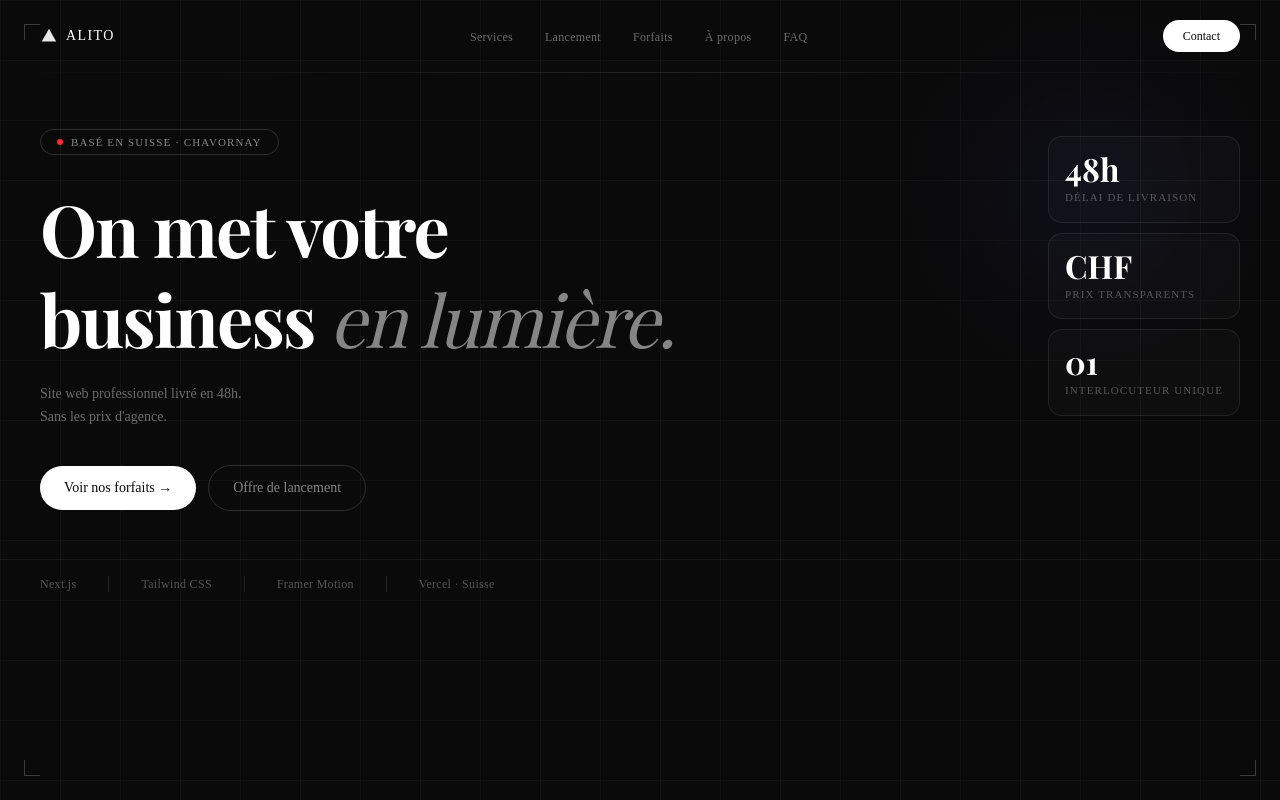
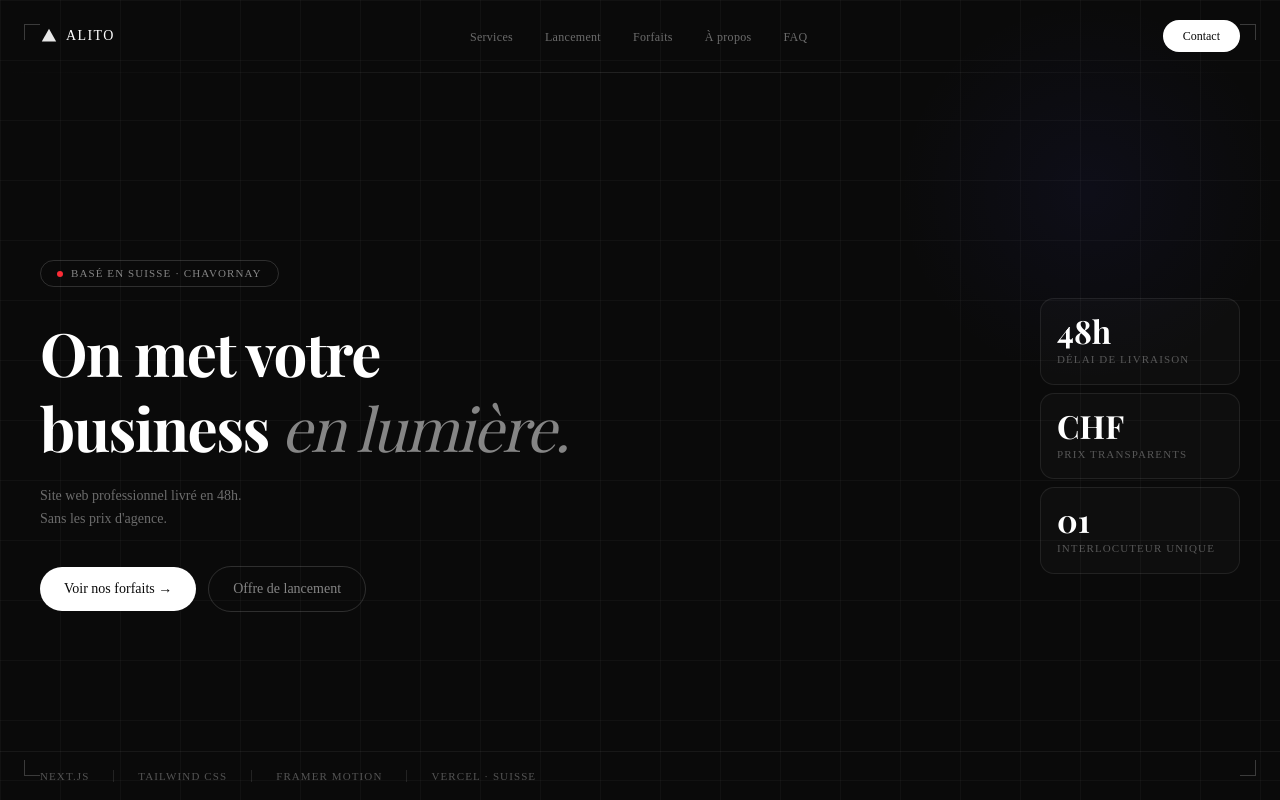
Before and after one commit to hunzikertheo-spec/alito, a Next.js app: page / in a window 1280 px wide. Shown: the top 800 px of the page. Built offline with nearby package versions, Linux system fonts and the light colour scheme; a web font is replaced by a local one.

Commit message:
fix: hero layout corrections

```diff
--- a/src/components/hero.tsx
+++ b/src/components/hero.tsx
@@ -82,7 +82,8 @@ export default function Hero() {
       </nav>
 
       {/* Corps */}
-      <div className="relative z-10 grid grid-cols-1 lg:grid-cols-[1fr_auto] gap-10 px-10 pt-14 items-start">
+      <div className="relative z-10 flex flex-col justify-center min-h-[calc(100vh-72px)] px-10">
+        <div className="grid grid-cols-[1fr_200px] gap-10 items-center w-full">
 
         {/* Colonne gauche */}
         <motion.div variants={containerVariants} initial="hidden" animate="visible">
@@ -95,7 +96,7 @@ export default function Hero() {
 
           <motion.h1
             variants={itemVariants}
-            className="font-playfair text-5xl lg:text-7xl font-bold text-white leading-tight tracking-tight m-0"
+            className="font-playfair text-5xl lg:text-6xl font-bold text-white leading-tight tracking-tight m-0"
           >
             On met votre<br />
             business{' '}
@@ -127,7 +128,7 @@ export default function Hero() {
 
         {/* Colonne droite — stat cards */}
         <motion.div
-          className="hidden lg:flex flex-col gap-2.5 pt-2 min-w-[175px]"
+          className="hidden lg:flex flex-col gap-2 w-[200px] flex-shrink-0"
           variants={containerVariants}
           initial="hidden"
           animate="visible"
@@ -136,7 +137,7 @@ export default function Hero() {
             <motion.div
               key={card.num}
               variants={itemVariants}
-              className="border border-white/[0.08] rounded-xl p-4 bg-white/[0.02]"
+              className="w-full border border-white/[0.08] rounded-xl p-4 bg-white/[0.02]"
             >
               <div className="font-playfair text-[32px] font-bold text-white leading-none mb-1">
                 {card.num}
@@ -147,16 +148,15 @@ export default function Hero() {
             </motion.div>
           ))}
         </motion.div>
+        </div>
       </div>
 
       {/* Bande tech bas */}
-      <div className="relative z-10 border-t border-white/[0.06] mt-12 px-10 py-4 flex gap-8 items-center">
+      <div className="absolute bottom-0 left-0 right-0 z-10 border-t border-white/[0.06] px-10 py-4 flex gap-6 items-center">
         {techStack.map((item, i) => (
-          <div key={item} className="flex items-center gap-8">
-            {i > 0 && <div className="w-px h-4 bg-white/10" />}
-            <span className="flex items-center gap-2 text-xs text-white/30 font-light tracking-wide">
-              {item}
-            </span>
+          <div key={item} className="flex items-center gap-6">
+            {i > 0 && <div className="w-px h-3 bg-white/10 flex-shrink-0" />}
+            <span className="text-[11px] text-white/30 font-light tracking-widest uppercase">{item}</span>
           </div>
         ))}
       </div>
```
